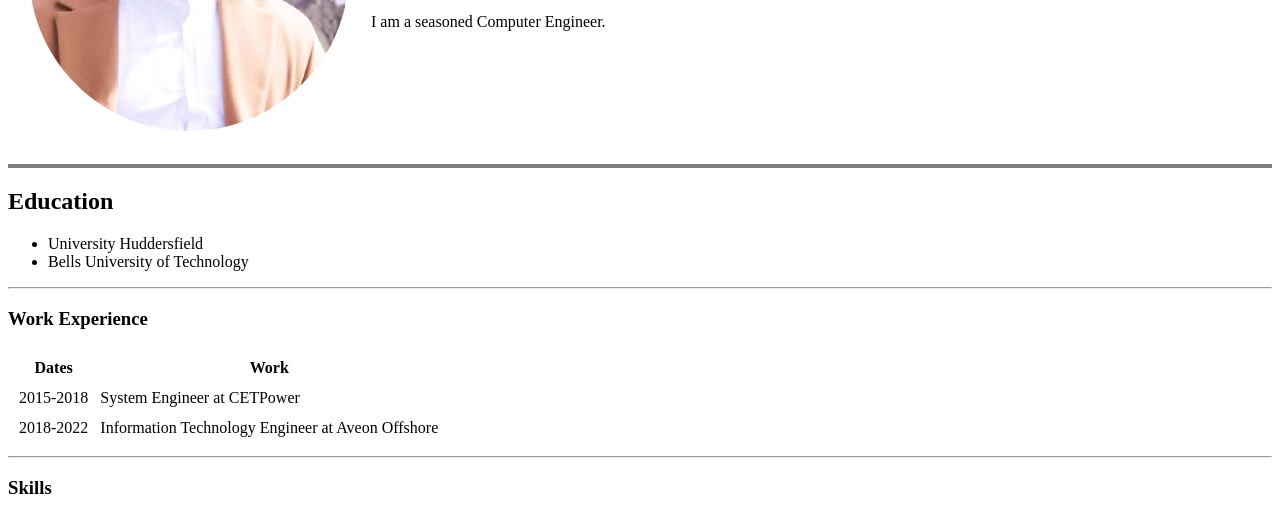
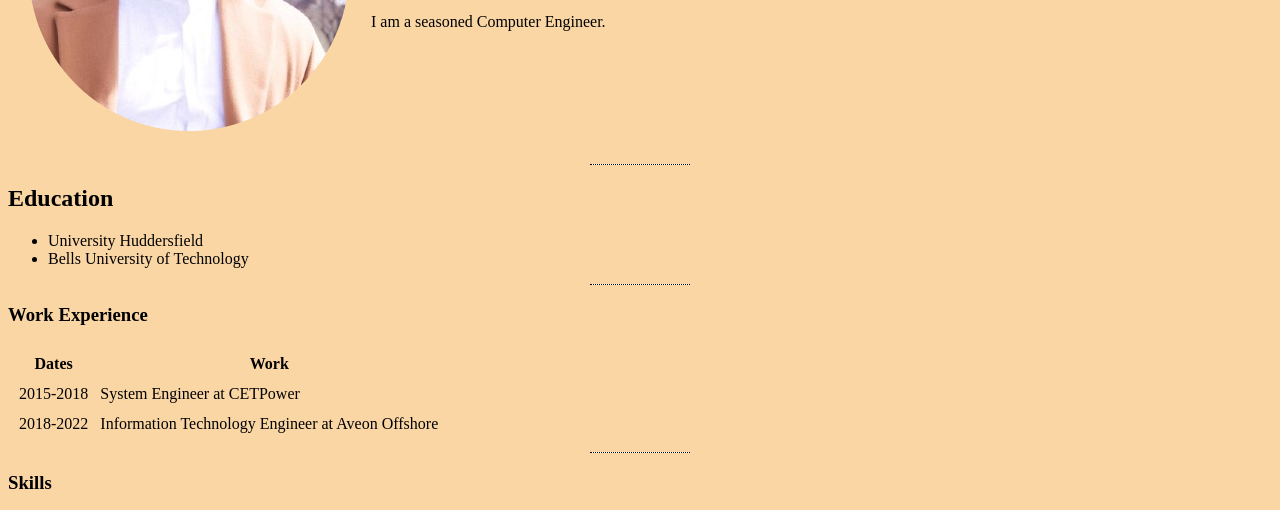
Before and after one commit to chio007/CV-HTML, a plain HTML site: page index.html in a window 1280 px wide. Shown: the part 218-728 px from the top of the page. Drawn offline with Linux system fonts and the light colour scheme.

Commit message:
Update index.html

```diff
--- a/index.html
+++ b/index.html
@@ -3,6 +3,18 @@
 <head>
     <meta charset="UTF-8">
     <title>Chios Personal Site</title>
+
+    <style>
+
+      body {background-color:#FAD6A5; }
+      hr   {background-color: white;
+            border-style: dotted none none;
+            width: 100px;
+           }
+      image {height: 0;}
+
+    </style>
+
 </head>
 <body>
    <table cellspacing="20">
@@ -17,7 +29,7 @@
          </td>
       </tr>
    </table>
-    <hr size="4" noshade>
+    <hr>
 
     <h2>Education</h2>
      <ul>
```
